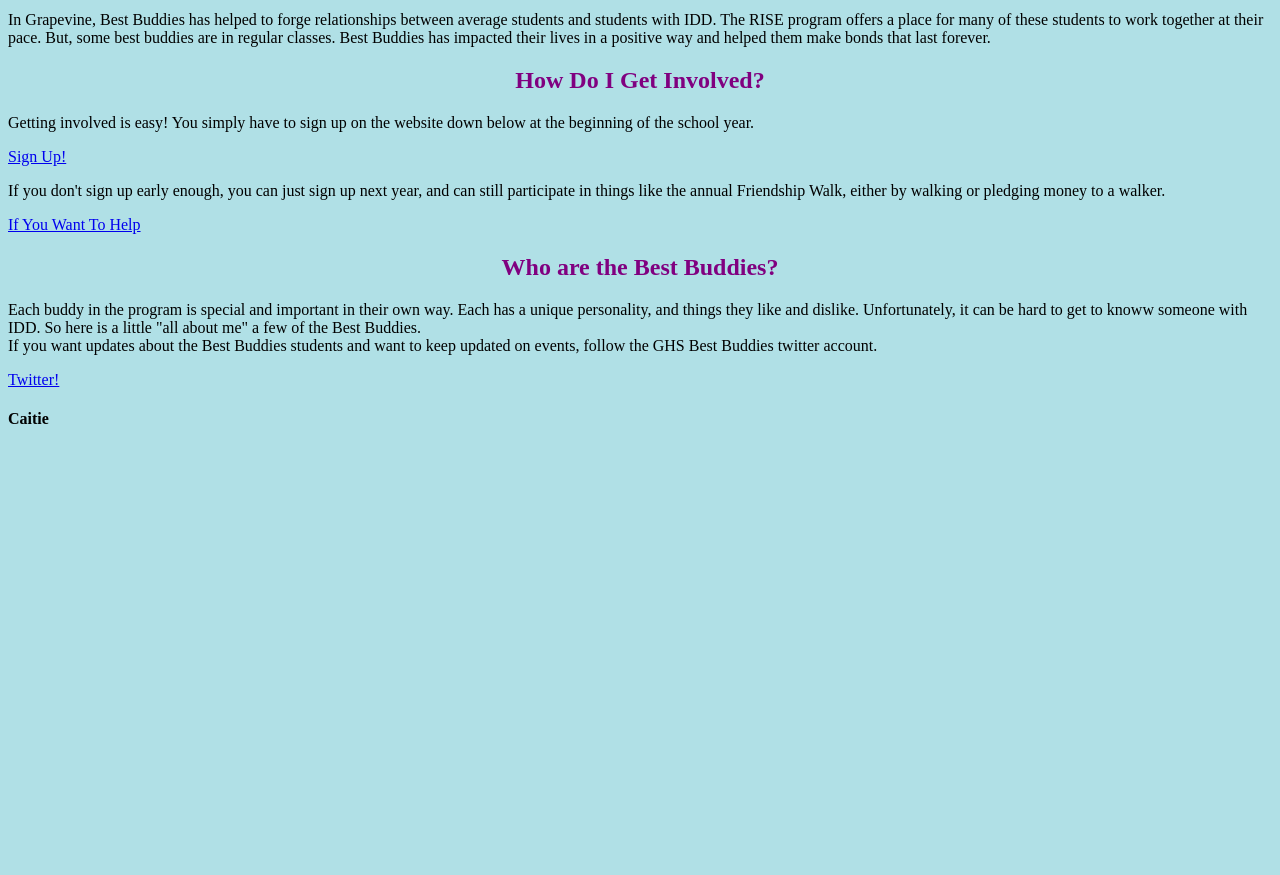
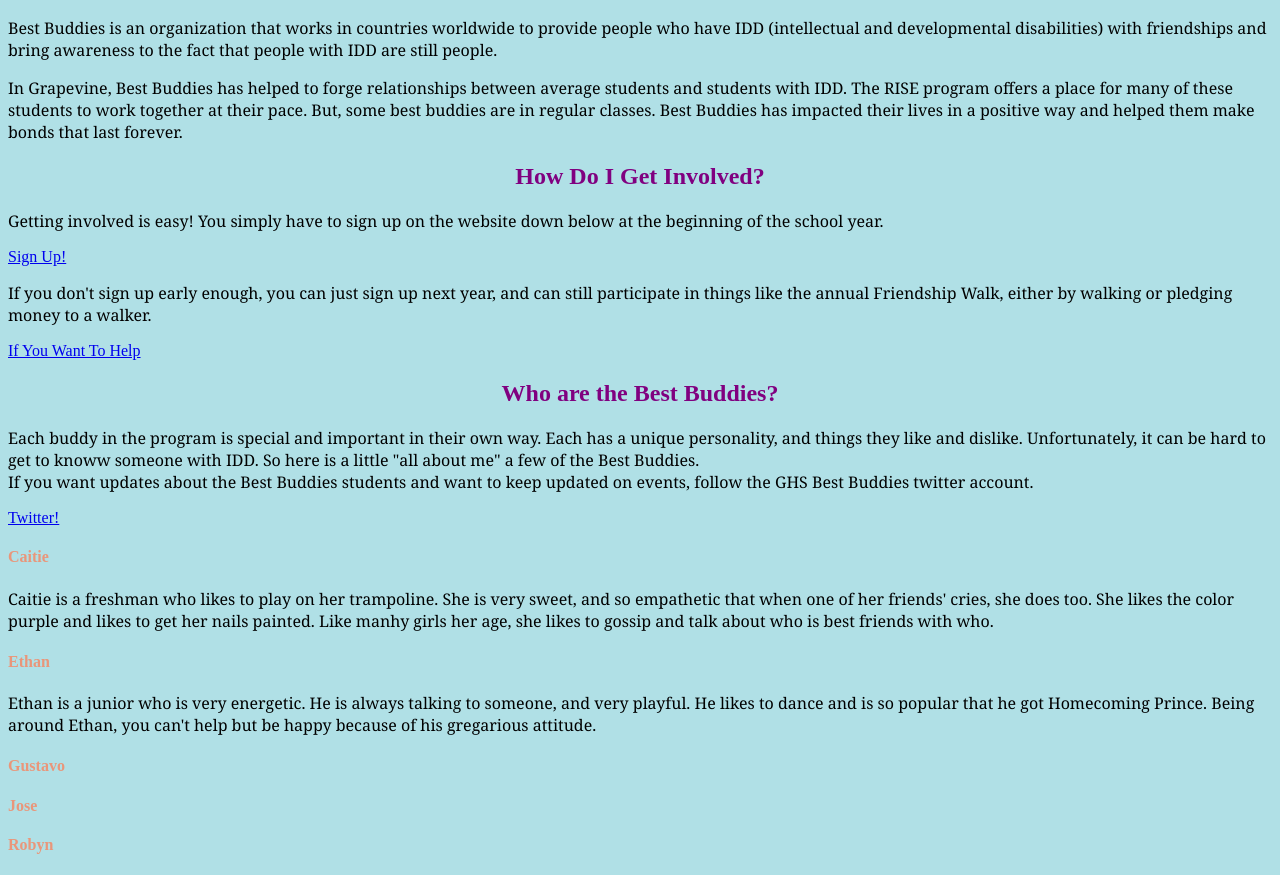
Before and after one commit to hic6403/lilypusion, a plain HTML site: page index.html in a window 1280 px wide. Shown: the part 96-971 px from the top of the page. Before the commit the page ends 800 px from the top, so only its background shows below. Drawn offline with Linux system fonts and the light colour scheme.

Commit message:
Update index.html

```diff
--- a/index.html
+++ b/index.html
@@ -3,19 +3,31 @@
 <head>
 <title style="font-family:rockwell;color:yellow;text-align:center;"> All About GHS Best Buddies </title>
 </head>
+    <h1 style="font-family:rockwell;color:yellow;text-align:center;"> All About GHS Best Buddies </h1>
     <h2 style="font-family:rockwell;color:purple;text-align:center;"> What is Best Buddies? </h2>
-  <p style="font-family:lucidabright;"> Best Buddies is an organization that works in countries worldwide to provide people who have IDD (intellectual and developmental disabilities) with friendships and bring awareness to the fact that people with IDD are still people. </p>
-<p style="font-family:lucidabright;"> In Grapevine, Best Buddies has helped to forge relationships between average students and students with IDD. The RISE program offers a place for many of these students to work together at their pace. But, some best buddies are in regular classes.  Best Buddies has impacted their lives in a positive way and helped them make bonds that last forever.</p>
+  <p style="font-family:cambria;"> Best Buddies is an organization that works in countries worldwide to provide people who have IDD (intellectual and developmental disabilities) with friendships and bring awareness to the fact that people with IDD are still people. </p>
+<p style="font-family:cambria;"> In Grapevine, Best Buddies has helped to forge relationships between average students and students with IDD. The RISE program offers a place for many of these students to work together at their pace. But, some best buddies are in regular classes.  Best Buddies has impacted their lives in a positive way and helped them make bonds that last forever.</p>
   <h2 style="font-family:rockwell;color:purple;text-align:center;"> How Do I Get Involved? </h2>
-  <p style="font-family:lucidabright;"> Getting involved is easy! You simply have to sign up on the website down below at the beginning of the school year. </p>
+  <p style="font-family:cambria;"> Getting involved is easy! You simply have to sign up on the website down below at the beginning of the school year. </p>
     <a href="https://www.bestbuddiesonline.org/"> Sign Up! </a>
-    <p style="font-family:lucidabright;"> If you don't sign up early enough, you can just sign up next year, and can still participate in things like the annual Friendship Walk, either by walking or pledging money to a walker.</p>
+    <p style="font-family:cambria;"> If you don't sign up early enough, you can just sign up next year, and can still participate in things like the annual Friendship Walk, either by walking or pledging money to a walker.</p>
     <a href="https://www.bestbuddies.org/take-action/"> If You Want To Help </a>
   <h2 style="font-family:rockwell;color:purple;text-align:center;"> Who are the Best Buddies? </h2>
- <p style="font-family:lucidabright;"> Each buddy in the program is special and important in their own way. Each has a unique personality, and things they like and dislike. Unfortunately, it can be hard to get to knoww someone with IDD. So here is a little "all about me" a few of the Best Buddies.
+ <p style="font-family:cambria;"> Each buddy in the program is special and important in their own way. Each has a unique personality, and things they like and dislike. Unfortunately, it can be hard to get to knoww someone with IDD. So here is a little "all about me" a few of the Best Buddies.
       <br> If you want updates about the Best Buddies students and want to keep updated on events, follow the GHS Best Buddies twitter account.</p>
     <a href="https://twitter.com/ghs_bestbuds"> Twitter! </a>
-    <h4> Caitie </h4>
+  <h4 style="font-family:rockwell;color:darksalmon;"> Caitie </h4>
+    <p style="font-family:cambria;"> Caitie is a freshman who likes to play on her trampoline. She is very sweet, and so empathetic that when one of her friends' cries, she does too.
+        She likes the color purple and likes to get her nails painted. Like manhy girls her age, she likes to gossip and talk about who is best friends with who. </p>
+  <h4 style="font-family:rockwell;color:darksalmon;"> Ethan </h4>
+    <p style="font-family:cambria;"> Ethan is a junior who is very energetic. He is always talking to someone, and very playful. He likes to dance and is so popular that he got Homecoming Prince.
+        Being around Ethan, you can't help but be happy because of his gregarious attitude.</p>
+  <h4 style="font-family:rockwell;color:darksalmon;"> Gustavo </h4>
+    <p style="font-family:cambria;"> </p>
+  <h4 style="font-family:rockwell;color:darksalmon;"> Jose </h4>
+    <p style="font-family:cambria;"> </p>
+  <h4 style="font-family:rockwell;color:darksalmon;"> Robyn </h4>
+ <p style="font-family:cambria;"> </p>
 <meta name="author"content="Seattle Hickey">
 <meta http-equiv="refresh" content="30">
     </body>
```
